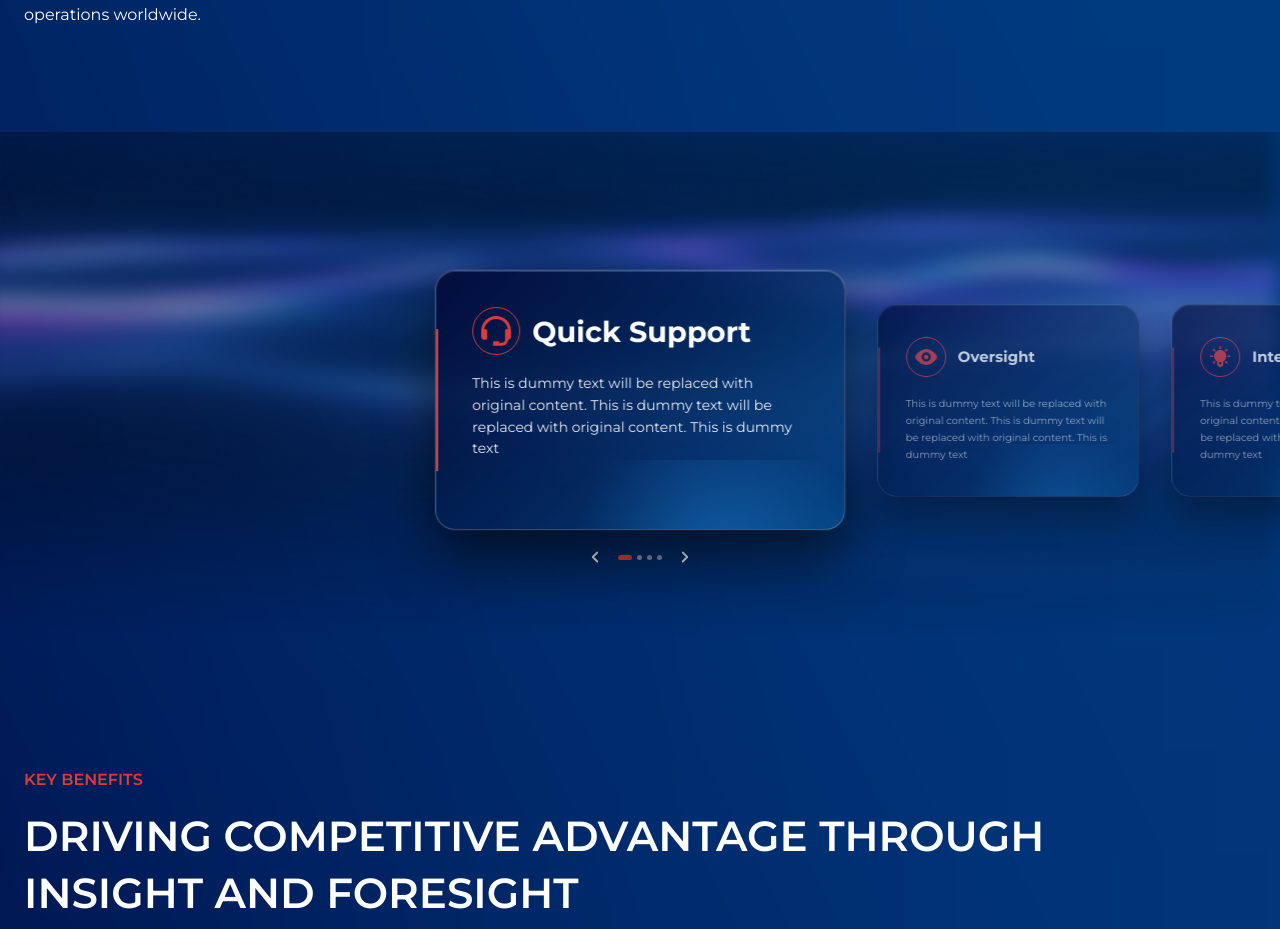
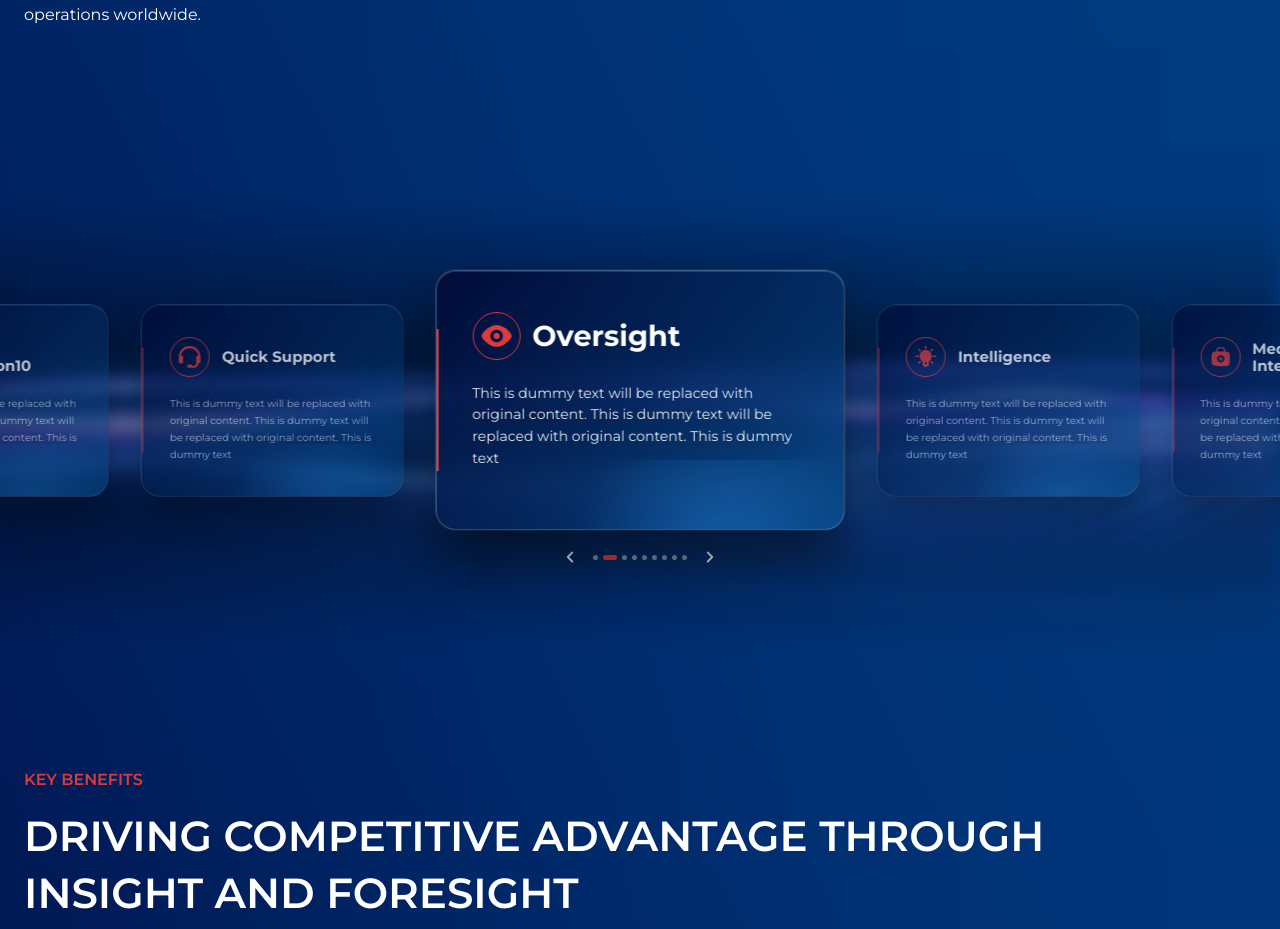
Before and after one commit to SahilVGite/presight_360, a Next.js app: page /solutions in a window 1280 px wide. Shown: the part 1283-2212 px from the top of the page. Built offline with nearby package versions, Linux system fonts and the light colour scheme.

Commit message:
slider changes for solution page

```diff
--- a/src/components/solutions/SolutionsSlider.jsx
+++ b/src/components/solutions/SolutionsSlider.jsx
@@ -1,5 +1,6 @@
 "use client";
 
+import { useEffect, useRef, useState } from "react";
 import { ChevronLeft, ChevronRight } from "lucide-react";
 import { Swiper, SwiperSlide } from "swiper/react";
 import { Navigation, Pagination, A11y } from "swiper/modules";
@@ -33,16 +34,45 @@ const SOLUTIONS = [
     desc: "This is dummy text will be replaced with original content. This is dummy text will be replaced with original content. This is dummy text",
     icon: MedicalKitIcon,
   },
+  {
+    title: "Quick Support1",
+    desc: "This is dummy text will be replaced with original content. This is dummy text will be replaced with original content. This is dummy text",
+    icon: HeadPhonesIcon,
+  },
+  {
+    title: "Oversight2",
+    desc: "This is dummy text will be replaced with original content. This is dummy text will be replaced with original content. This is dummy text",
+    icon: EyeIcon,
+  },
+  {
+    title: "Intelligence3",
+    desc: "This is dummy text will be replaced with original content. This is dummy text will be replaced with original content. This is dummy text",
+    icon: BulbIcon,
+  },
+  {
+    title: "Medical Integration4",
+    desc: "This is dummy text will be replaced with original content. This is dummy text will be replaced with original content. This is dummy text",
+    icon: MedicalKitIcon,
+  },
+  {
+    title: "Medical Integration10",
+    desc: "This is dummy text will be replaced with original content. This is dummy text will be replaced with original content. This is dummy text",
+    icon: MedicalKitIcon,
+  },
 ];
 
 const SolutionsSlider = () => {
+  const [prevEl, setPrevEl] = useState(null);
+  const [nextEl, setNextEl] = useState(null);
+  const [paginationEl, setPaginationEl] = useState(null);
+
   return (
     <section
       className="solutions-slider-section py-16 md:py-22 lg:py-25 overflow-hidden"
       style={{
         backgroundImage: `url(${solutionSliderBg})`,
-        backgroundPosition: "bottom",
-        backgroundSize: "cover",
+        backgroundPosition: "center",
+        backgroundSize: "100% 100%",
         backgroundRepeat: "no-repeat",
       }}
     >
@@ -56,13 +86,32 @@ const SolutionsSlider = () => {
           slidesPerView="auto"
           spaceBetween={20}
           initialSlide={1}
-          navigation={{
-            prevEl: ".solutions-slider-prev",
-            nextEl: ".solutions-slider-next",
-          }}
-          pagination={{
-            el: ".solutions-slider-pagination",
-            clickable: true,
+          speed={600}
+          navigation={
+            prevEl && nextEl
+              ? {
+                  prevEl,
+                  nextEl,
+                }
+              : false
+          }
+          pagination={
+            paginationEl
+              ? {
+                  el: paginationEl,
+                  clickable: true,
+                }
+              : false
+          }
+          onBeforeInit={(swiper) => {
+            if (swiper.params.navigation && prevEl && nextEl) {
+              swiper.params.navigation.prevEl = prevEl;
+              swiper.params.navigation.nextEl = nextEl;
+            }
+
+            if (swiper.params.pagination && paginationEl) {
+              swiper.params.pagination.el = paginationEl;
+            }
           }}
           breakpoints={{
             768: { spaceBetween: 28 },
@@ -97,14 +146,16 @@ const SolutionsSlider = () => {
           aria-label="Solutions slider controls"
         >
           <button
+            ref={setPrevEl}
             type="button"
             className="solutions-slider-arrow solutions-slider-prev"
             aria-label="Previous solution"
           >
             <ChevronLeft size={18} strokeWidth={2.4} />
           </button>
-          <div className="solutions-slider-pagination" />
+          <div ref={setPaginationEl} className="solutions-slider-pagination" />
           <button
+            ref={setNextEl}
             type="button"
             className="solutions-slider-arrow solutions-slider-next"
             aria-label="Next solution"
--- a/src/index.css
+++ b/src/index.css
@@ -790,6 +790,9 @@ body {
 
 .solutions-feature-slide.swiper-slide-active .solutions-feature-header h3 {
     font-size: clamp(28px, 2.25vw, 42px);
+    min-height: calc(1em * 2);
+    display: flex;
+    align-items: center;
 }
 
 .solutions-feature-card p {
```
